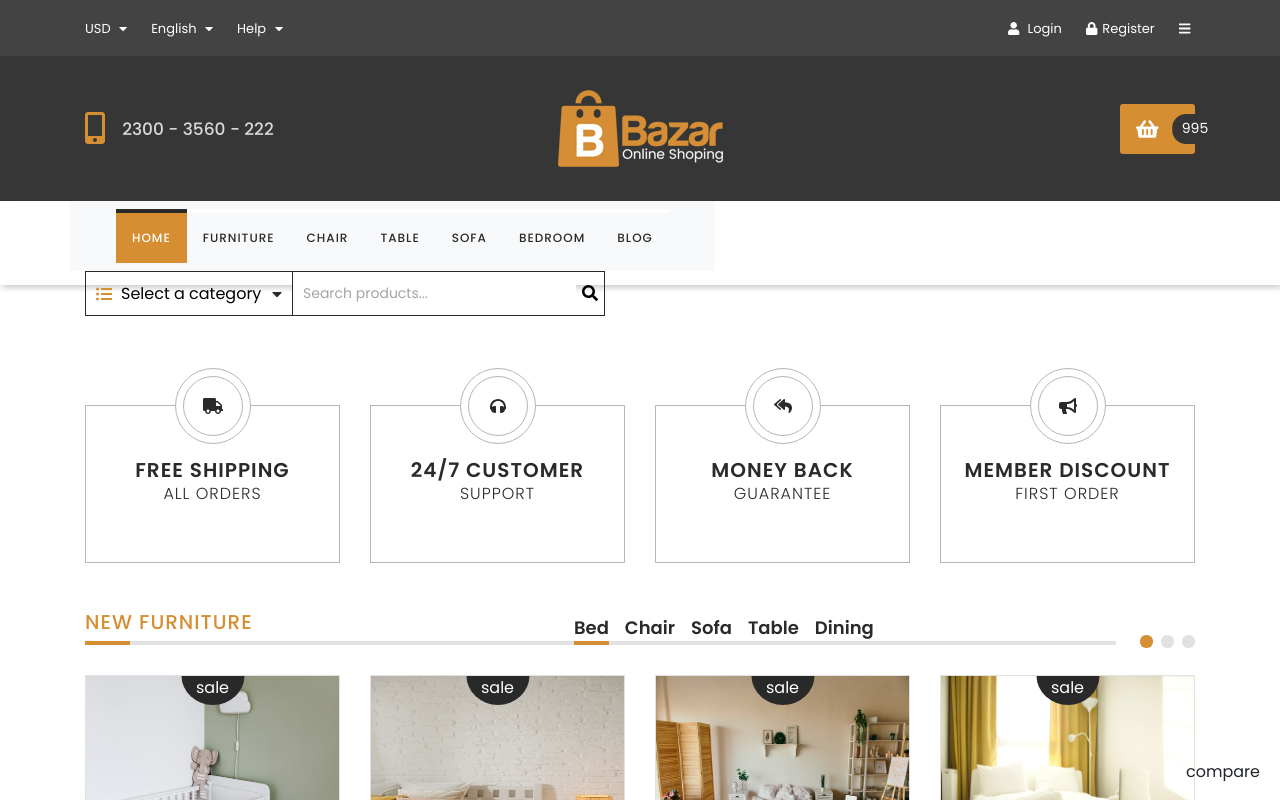
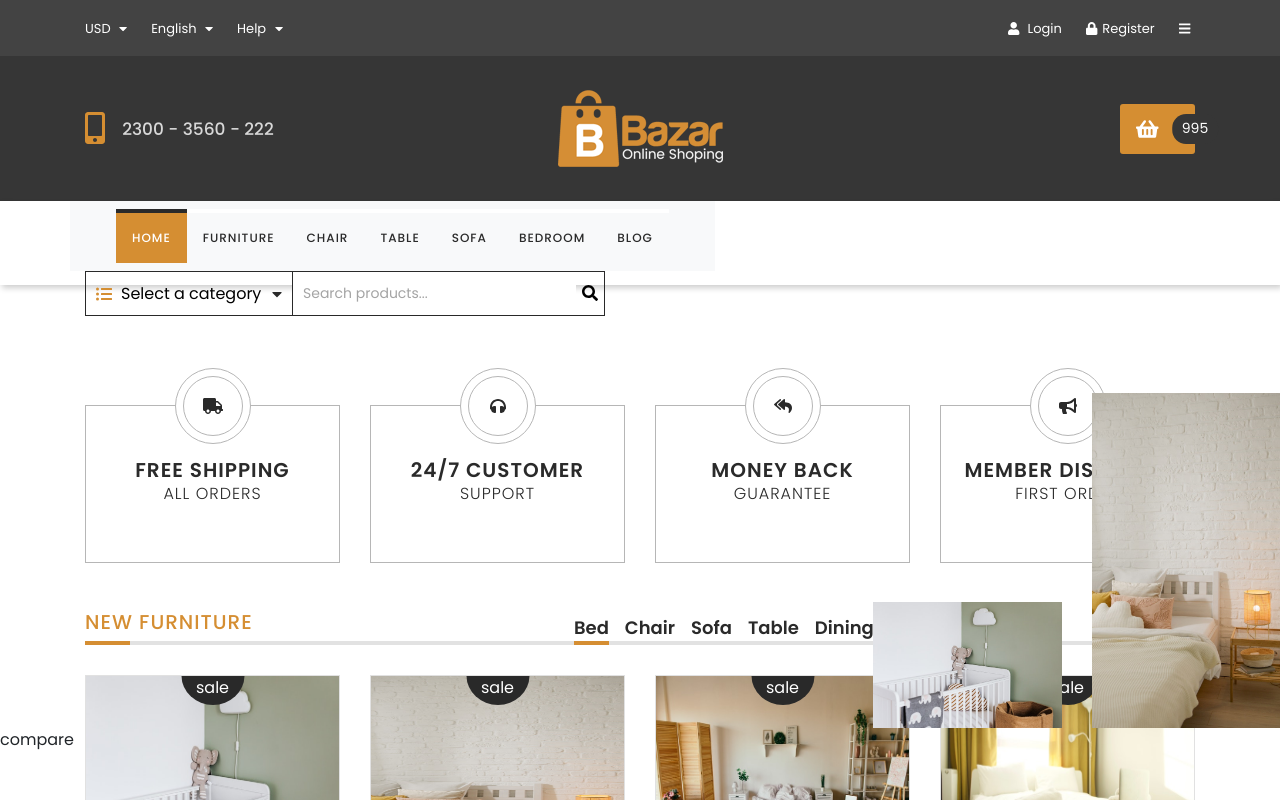
Before and after one commit to kamilwilk95/wdp-2206-02, a React (Create React App) app: page / in a window 1280 px wide. Shown: the top 800 px of the page. Built offline with nearby package versions, Linux system fonts and the light colour scheme.

Commit message:
Add WIP style to the CompareProducts component

```diff
--- a/src/components/common/ProductBox/ProductBox.js
+++ b/src/components/common/ProductBox/ProductBox.js
@@ -38,7 +38,7 @@ const ProductBox = ({
   return (
     <div className={styles.root}>
       <div className={styles.photo}>
-        <img className={styles.images} src={image} alt='forniture' />
+        <img className={styles.images} src={image} alt='furniture' />
         {promo && <div className={styles.sale}>{promo}</div>}
         <div className={styles.buttons}>
           <Button variant='small'>Quick View</Button>
--- a/src/components/features/CompareProducts/CompareProducts.js
+++ b/src/components/features/CompareProducts/CompareProducts.js
@@ -1,16 +1,25 @@
 import React from 'react';
 import { useSelector } from 'react-redux';
-import getCompare from '../../../redux/productsRedux';
+import { getCompare } from '../../../redux/productsRedux';
 
 import styles from './CompareProducts.module.scss';
 
 const CompareProducts = () => {
   const compare = useSelector(state => getCompare(state));
 
-  console.log('compare', compare);
-
   return (
     <div className={styles.root}>
+      <div className='row align-items-end justify-content-end'>
+        {compare.map(product => (
+          <div key={product.id} className={'col-2' + ' ' + styles.photo}>
+            <img
+              src={product.image}
+              alt={product.category + ' ' + product.name}
+              className={styles.image}
+            ></img>
+          </div>
+        ))}
+      </div>
       <p>compare</p>
     </div>
   );
--- a/src/components/features/CompareProducts/CompareProducts.module.scss
+++ b/src/components/features/CompareProducts/CompareProducts.module.scss
@@ -1,6 +1,19 @@
+@import "../../../styles/settings.scss";
+
 .root {
   position: fixed;
   bottom: 0;
   right: 0;
-  margin-right: 20px;
+  margin-bottom: 2rem;
+  z-index: 999;
+
+  .photo {
+    .image {
+      top: 0;
+      left: 0;
+      width: 100%;
+      height: auto;
+      object-fit: contain;
+    }
+  }
 }
--- a/src/redux/initialState.js
+++ b/src/redux/initialState.js
@@ -19,7 +19,7 @@ const initialState = {
       image: './images/fornitures-bed-1.jpg',
       newFurniture: true,
       isFavorite: true,
-      compare: false,
+      compare: true,
     },
     {
       id: 'aenean-ru-bristique-2',
@@ -31,7 +31,7 @@ const initialState = {
       image: './images/fornitures-bed-2.jpg',
       newFurniture: true,
       isFavorite: true,
-      compare: false,
+      compare: true,
     },
     {
       id: 'aenean-ru-bristique-3',
```
